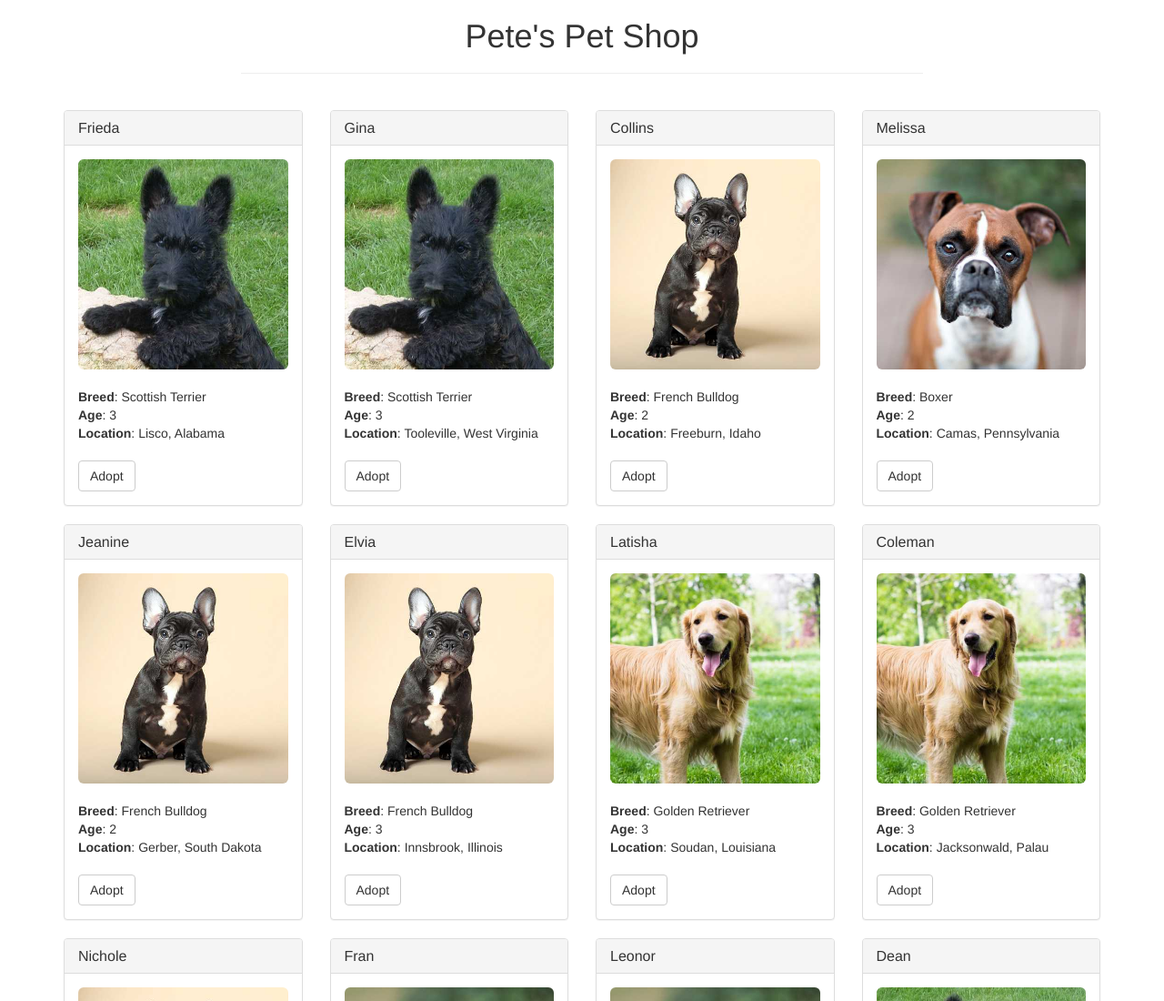
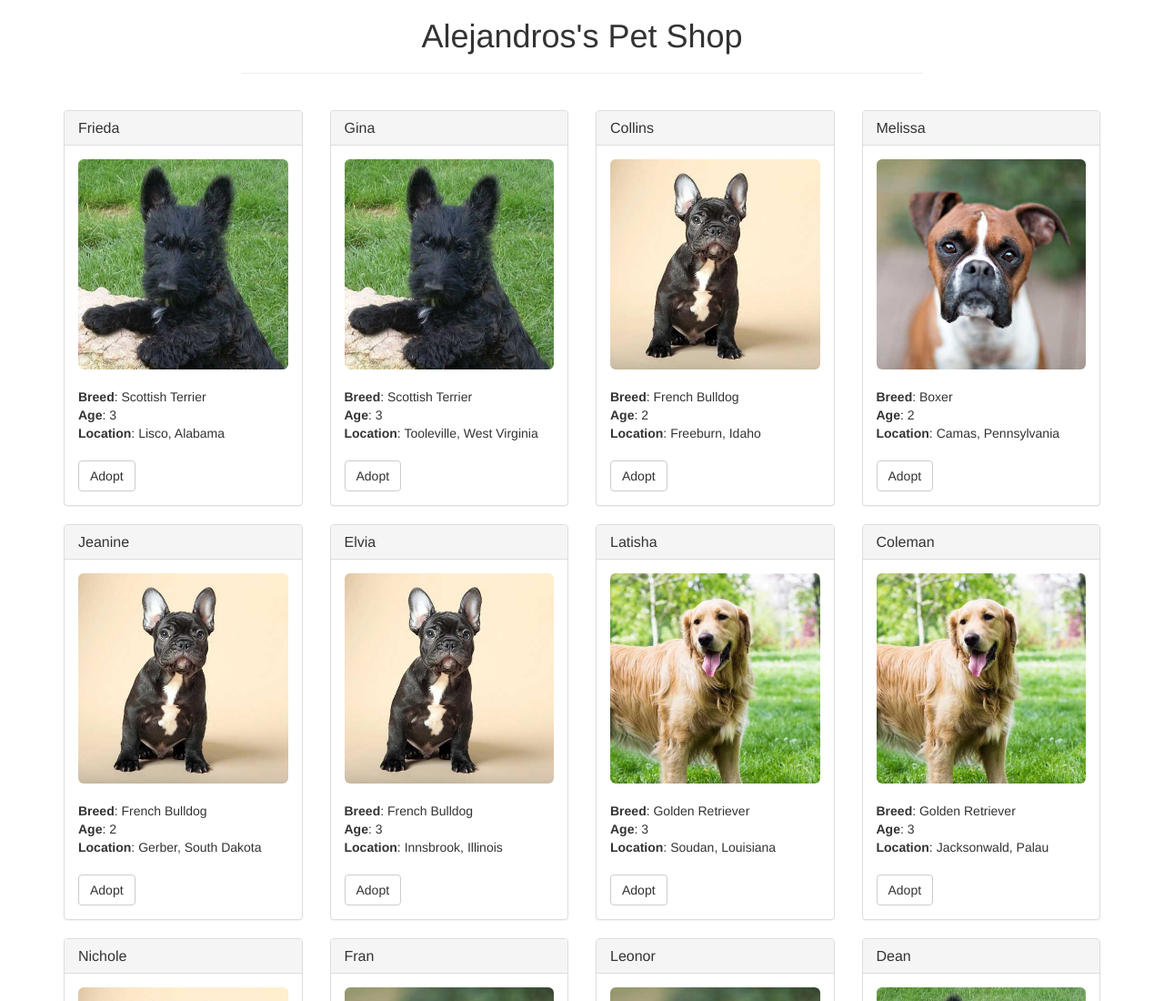
Before and after one commit to AlejandroSolares/pet-shop-tutorial, a website: page src/index.html in a window 1280 px wide. Shown: the top 1100 px of the page at 91% size. Drawn offline with nearby package versions, Linux system fonts and the light colour scheme; files whose address does not match are found by name.

Commit message:
Update index.html

```diff
--- a/src/index.html
+++ b/src/index.html
@@ -1,11 +1,12 @@
 <!DOCTYPE html>
 <html lang="en">
+
 <head>
     <meta charset="utf-8">
     <meta http-equiv="X-UA-Compatible" content="IE=edge">
     <meta name="viewport" content="width=device-width, initial-scale=1">
     <!-- The above 3 meta tags *must* come first in the head; any other head content must come *after* these tags -->
-    <title>Pete's Pet Shop</title>
+    <title>Alejandros's Pet Shop</title>
 
     <!-- Bootstrap -->
     <link href="css/bootstrap.min.css" rel="stylesheet">
@@ -17,11 +18,12 @@
       <script src="https://oss.maxcdn.com/respond/1.4.2/respond.min.js"></script>
     <![endif]-->
 </head>
+
 <body>
     <div class="container">
         <div class="row">
             <div class="col-xs-12 col-sm-8 col-sm-push-2">
-          <h1 class="text-center">Pete's Pet Shop</h1>
+                <h1 class="text-center">Alejandros's Pet Shop</h1>
                 <hr/>
                 <br/>
             </div>
@@ -58,4 +60,5 @@
     <script src="js/truffle-contract.js"></script>
     <script src="js/app.js"></script>
 </body>
+
 </html>
```
Lines whose indentation alone changed are shown as unchanged.
